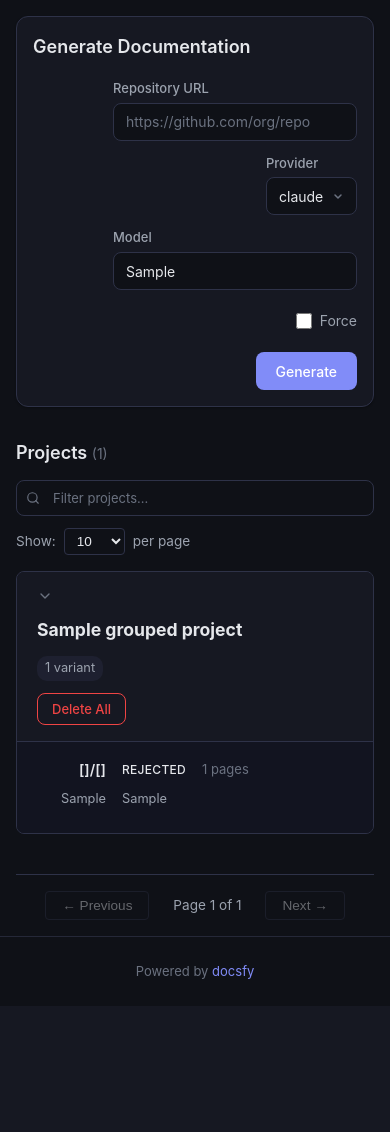
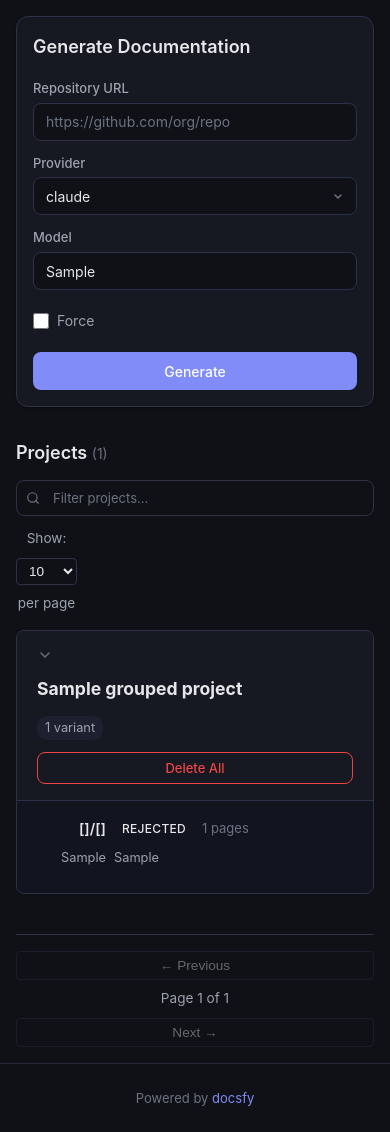
Before and after one commit to myk-org/docsfy, a Python web app: template src/docsfy/templates/dashboard.html in a window 390 px wide. Shown: the part 56-1188 px from the top of the page. Before the commit the page ends 1035 px from the top, so only its background shows below. Run offline with Jinja, Linux system fonts and the light colour scheme; the template is opened without the code that fills it: most values are stand-ins (such as "Sample title", 1, 10 or a date in 2020).

Commit message:
feat: mobile-friendly dashboard and admin panel
- Dashboard: form inputs full-width and left-aligned, pagination stacks,
  progress bar flexible, toasts full-width, variant meta wraps,
  model dropdown viewport-constrained, Delete All full-width
- Admin: header stacks, user table horizontal scroll wrapper,
  form fields full-width, API key actions stack, reduced padding
- Both use @media (max-width: 640px) breakpoint

Closes #16

```diff
--- a/src/docsfy/templates/dashboard.html
+++ b/src/docsfy/templates/dashboard.html
@@ -1144,14 +1144,38 @@
 
         .generate-section {
             padding: 1rem;
+            text-align: left;
         }
 
         .form-row {
             flex-direction: column;
+            align-items: stretch;
+            width: 100%;
         }
 
         .form-group-grow {
             min-width: 0;
+        }
+
+        .generate-section .form-group {
+            width: 100%;
+        }
+
+        .generate-section .form-input,
+        .generate-section .form-select,
+        .generate-section select,
+        .generate-section input[type="text"],
+        .generate-section input[type="url"] {
+            width: 100%;
+            box-sizing: border-box;
+        }
+
+        .generate-section .form-checkbox-group {
+            width: 100%;
+        }
+
+        .generate-section .btn-primary {
+            width: 100%;
         }
 
         .projects-header {
@@ -1189,6 +1213,7 @@
         .group-delete-all {
             margin-left: 0;
             align-self: flex-start;
+            width: 100%;
         }
 
         .variant-header {
@@ -1208,6 +1233,44 @@
         .variant-progress {
             flex-direction: column;
             align-items: stretch;
+        }
+
+        .pagination-controls-top,
+        .pagination-controls-bottom {
+            flex-direction: column;
+            gap: 0.5rem;
+            align-items: center;
+        }
+        .pagination-controls-top .pagination-btn,
+        .pagination-controls-bottom .pagination-btn {
+            width: 100%;
+            text-align: center;
+        }
+        .page-info {
+            min-width: 0;
+        }
+
+        .progress-bar-container {
+            min-width: 0;
+            flex: 1 1 auto;
+        }
+
+        .toast-container {
+            right: 0.5rem;
+            left: 0.5rem;
+            max-width: none;
+        }
+        .toast {
+            max-width: none;
+        }
+
+        .variant-meta {
+            flex-wrap: wrap;
+            gap: 0.5rem;
+        }
+
+        .model-dropdown {
+            max-width: calc(100vw - 2rem);
         }
     }
 
```
Also changed, not shown: src/docsfy/templates/admin.html (+20 -0 lines).
